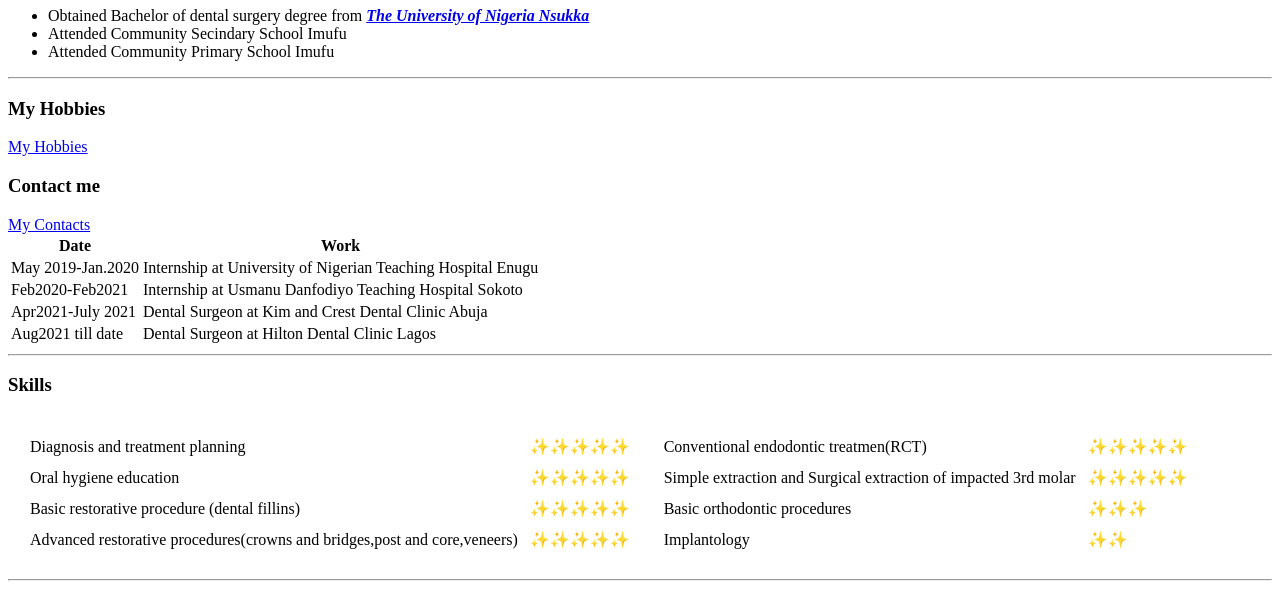
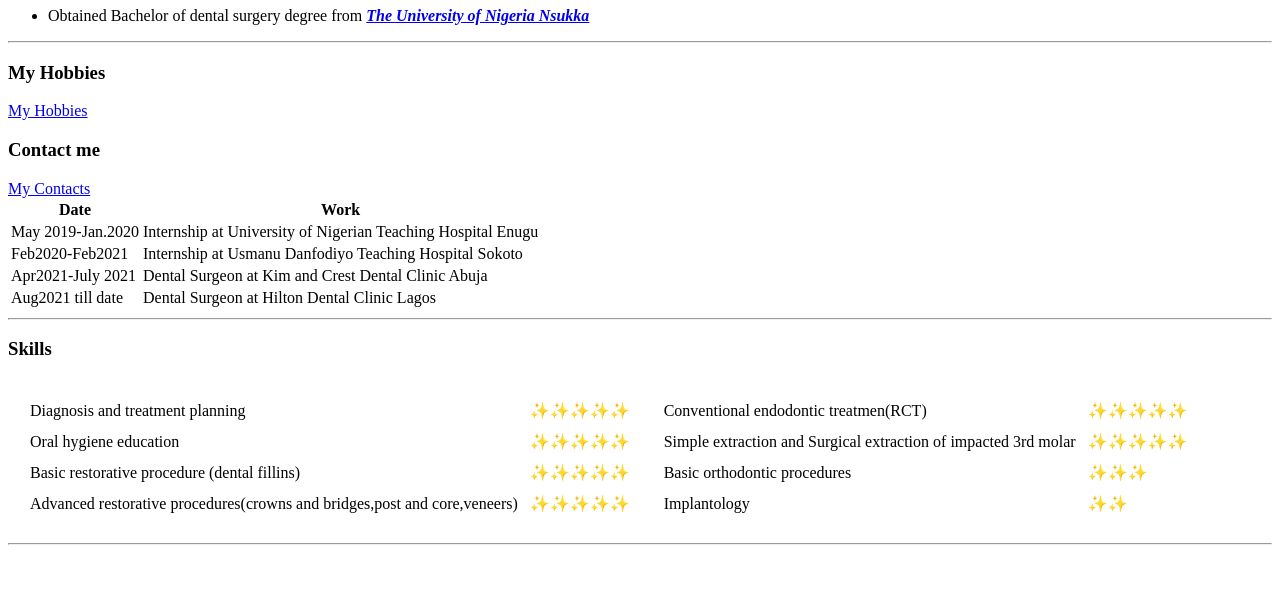
Before and after one commit to Paulinusikenna/CV, a plain HTML site: page index.html in a window 1280 px wide. Shown: the part 337-926 px from the top of the page. After the commit the page ends 890 px from the top, so only its background shows below. Drawn offline with Linux system fonts and the light colour scheme.

Commit message:
Update index.html

```diff
--- a/index.html
+++ b/index.html
@@ -21,8 +21,6 @@
   <h1>Education</h1>
   <ul>
     <li>Obtained Bachelor of dental surgery degree from <a href="https://www.unn.edu.ng/"><em><b>The University of Nigeria Nsukka</b></em></a></li>
-    <li>Attended Community Secindary School Imufu</li>
-    <li>Attended Community Primary School Imufu</li>
   </ul>
   <hr>
   <h3>My Hobbies</h3>
```
